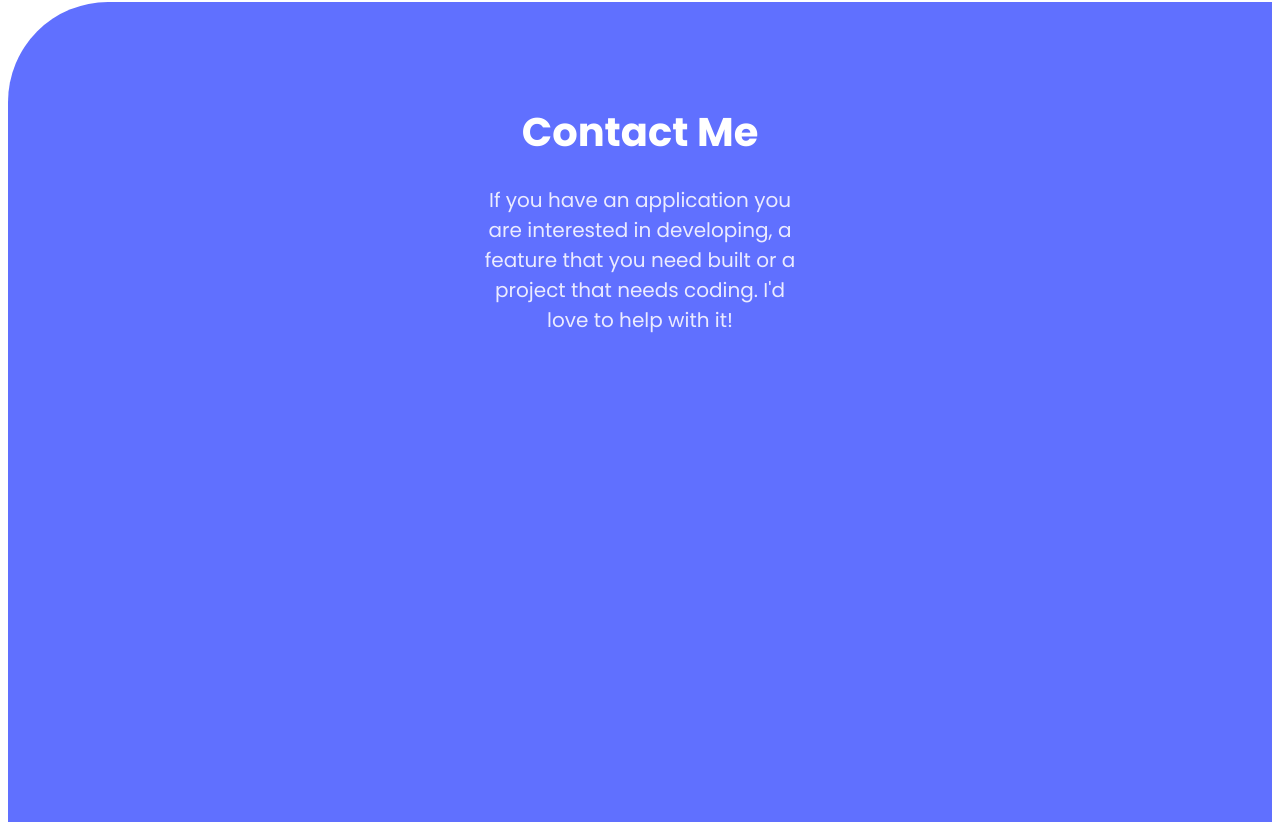
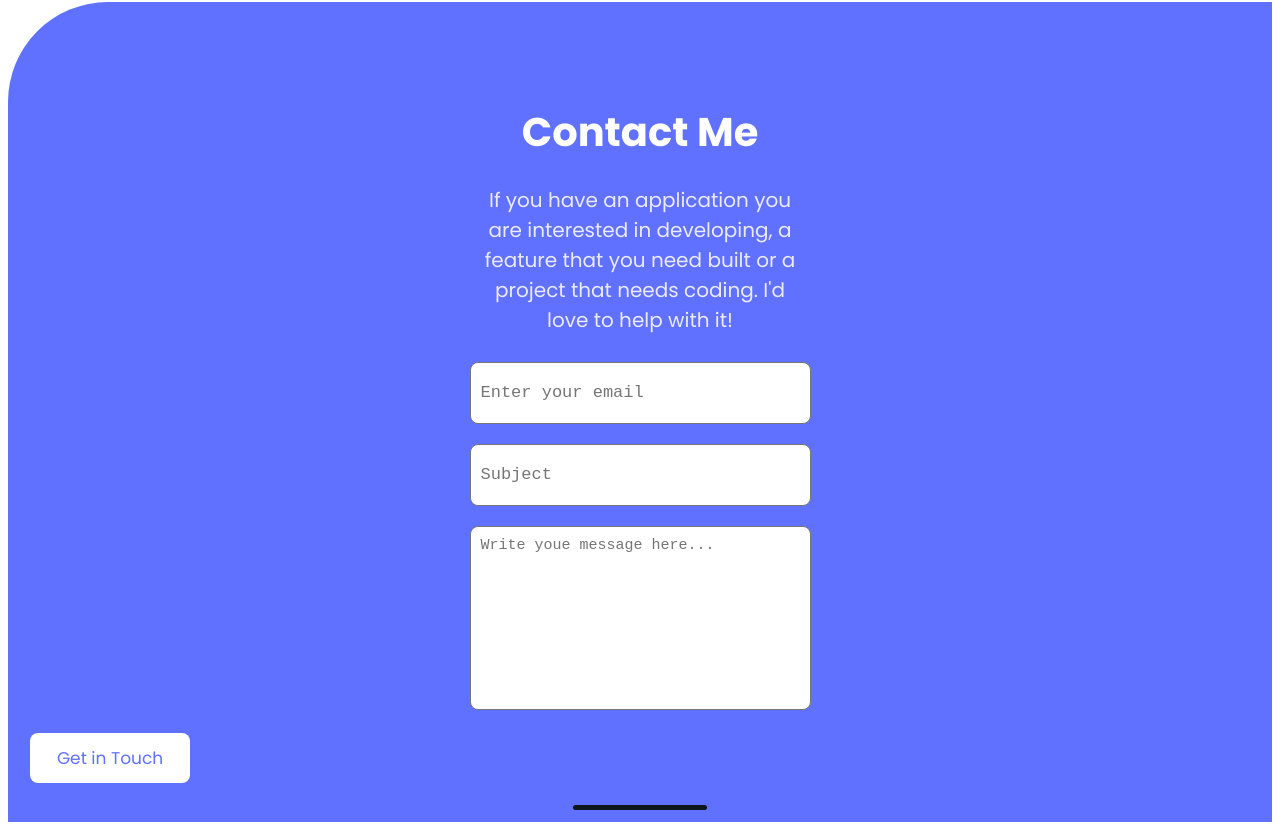
Before and after one commit to MalikTalha03/Portfolio, a website: page index.html in a window 1280 px wide. Shown: the part 5029-5859 px from the top of the page. Drawn offline with Linux system fonts and the light colour scheme.

Commit message:
Added Input Area For Form

```diff
--- a/index.html
+++ b/index.html
@@ -145,7 +145,11 @@
         <div class="background">
         <h1 class= "contact">Contact Me</h1>
         <p class="contact-about">If you have an application you are interested in developing, a feature that you need built or a project that needs coding. I'd love to help with it!</p>
-
+        <textarea class="email" placeholder="Enter your email"></textarea>
+        <textarea class="email" placeholder="Subject"></textarea>
+        <textarea class="message" placeholder="Write youe message here..."></textarea>
+        <h4 class="get-in-touch">Get in Touch</h4>
+        <div class="footer"></div>
     </div>
     </div>
 </body>
--- a/styles.css
+++ b/styles.css
@@ -306,3 +306,52 @@
   margin-top: 0;
   margin-bottom: 40px;
 }
+
+.email {
+  width: 327px;
+  height: 38px;
+  flex-shrink: 0;
+  border-radius: 8px;
+  align-self: center;
+  margin-bottom: 20px;
+  padding-top: 20px;
+  padding-left: 10px;
+  font-size: 17px;
+  font-weight: 400;
+  resize: none;
+  text-align:justify;
+}
+
+.message {
+  width: 327px;
+  height: 170px;
+  flex-shrink: 0;
+  align-self: center;
+  border-radius: 8px;
+  padding-top: 10px;
+  padding-left: 10px;
+  font-size: 15px;
+  font-weight: 400;
+  resize: none;
+}
+
+.get-in-touch {
+  background-color: #fff;
+  font-size: 17px;
+  font-weight: 500;
+  text-align: center;
+  width: 128px;
+  padding: 12px 16px;
+  border-radius: 8px;
+  color: #6070ff;
+  margin-left: 22px;
+}
+
+.footer {
+  width: 134px;
+  height: 5px;
+  flex-shrink: 0;
+  border-radius: 10px;
+  background: #0d151e;
+  align-self: center;
+}
```
